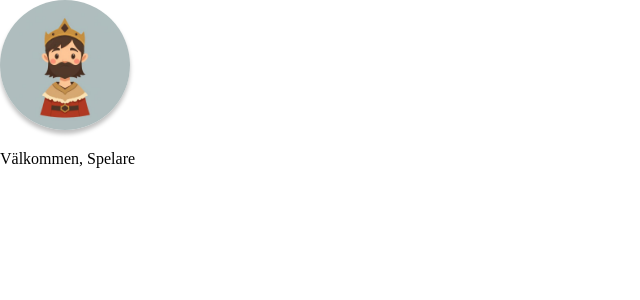
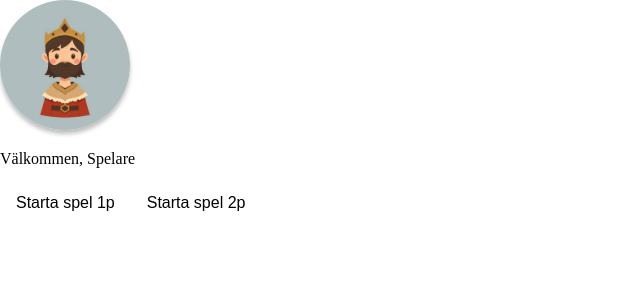
Before and after one commit to visceral89/Agil-Grupp-2, a Vue app: page / in a window 1280 px wide. Shown: the top 300 px of the page, without its empty margins (0-640 px from the left). Built offline with nearby package versions, Linux system fonts and the light colour scheme.

Commit message:
knappar tillagda på startview

```diff
--- a/src/views/Start.vue
+++ b/src/views/Start.vue
@@ -1,9 +1,11 @@
 <script>
 import UserInfo from "../components/UserInfo.vue";
+import Button from "../components/Button.vue"
 
 export default {
 	components: {
 		UserInfo,
+		Button
 	},
 };
 </script>
@@ -11,9 +13,9 @@ export default {
 <template>
 	<UserInfo />
 
-	<RouterLink to="/"> <!-- btn to 1p game --> </RouterLink>
+	<RouterLink to="/game"> <Button>Starta spel 1p</Button> </RouterLink>
 
-	<RouterLink to="/"> <!-- btn to 2p game --> </RouterLink>
+	<RouterLink to="/game"> <Button>Starta spel 2p</Button> </RouterLink>
 </template>
 
 <style scoped></style>
```
